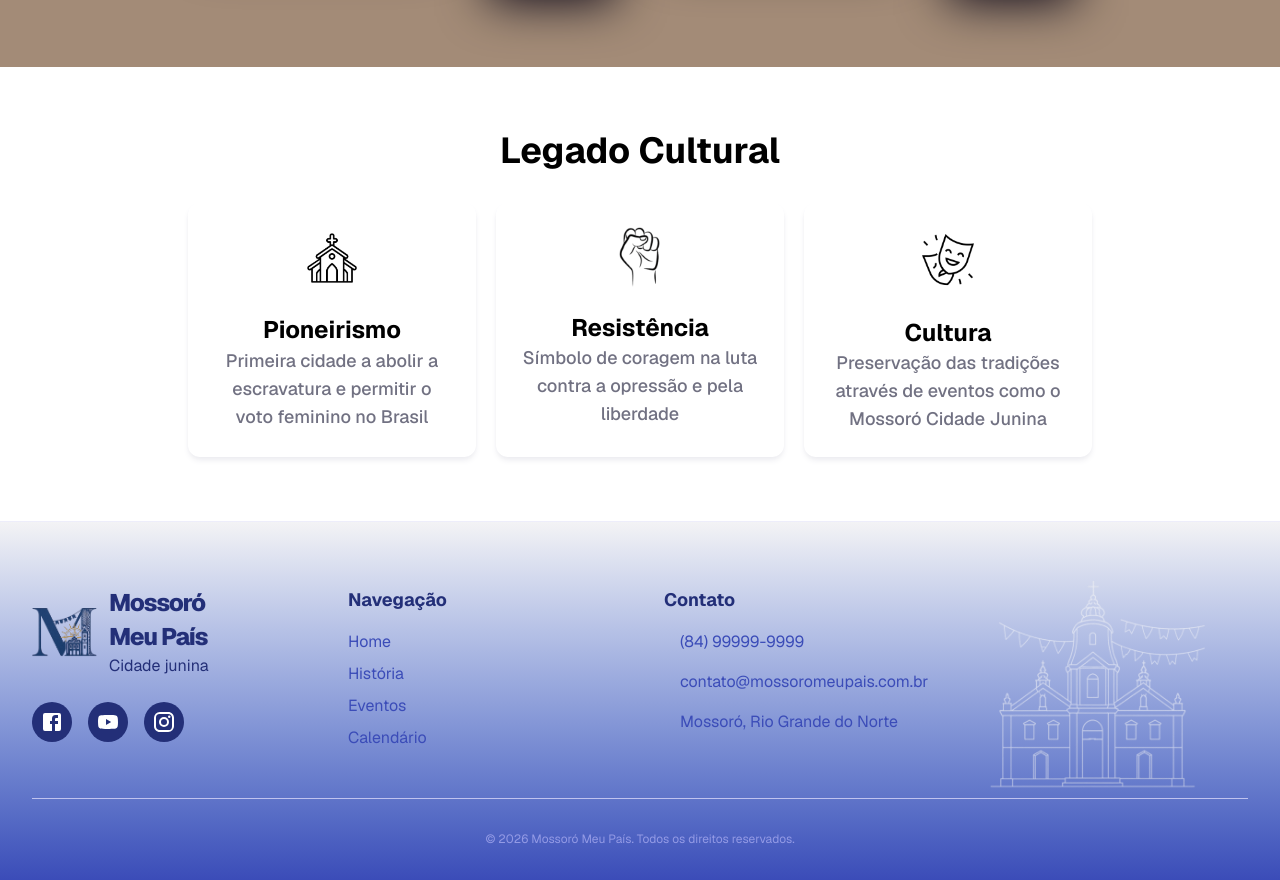
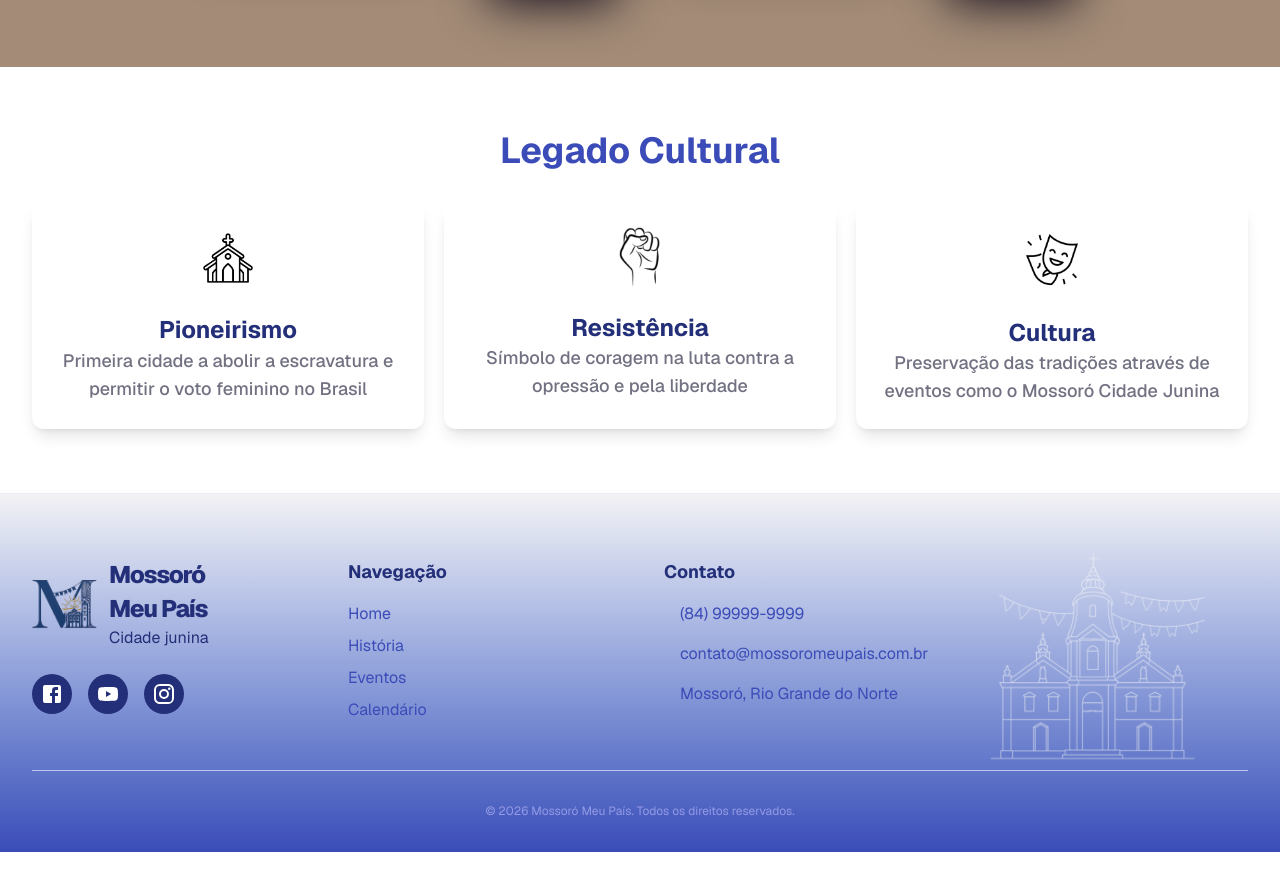
Before and after one commit to MarciaRejane/MossoroEventos, a Next.js app: page /history in a window 1280 px wide. Shown: the part 3340-4220 px from the top of the page. After the commit the page ends 4192 px from the top, so only its background shows below. Built offline with nearby package versions, Linux system fonts and the light colour scheme; some icons are missing.

Commit message:
refactor: reorganizado layout da seção legado cultural

```diff
--- a/src/features/history/components/Sections/culturalLegacy.tsx
+++ b/src/features/history/components/Sections/culturalLegacy.tsx
@@ -1,14 +1,14 @@
 import { Card, CardContent, CardDescription, CardTitle } from "@/src/components/ui/card"
 import Image from "next/image"
-import { CULTURAL_LEGARY_CARDS } from "@/src/features/history/data/culturalLegary";
+import { CULTURAL_LEGACY_CARDS } from "@/src/features/history/data/culturalLegacy";
 
 export function CulturalLegacySection() {
   return (
     <section className="flex flex-col items-center gap-8 py-16 px-8">
-      <h2 className="text-blue-main font-bold text-xl md:text-4xl">Legado Cultural</h2>
+      <h2 className="text-blue-5 font-bold text-xl md:text-4xl">Legado Cultural</h2>
       <div className="flex flex-col md:flex-row gap-5">
-        {CULTURAL_LEGARY_CARDS.map((item, index) => (
-          <Card key={index} className="flex flex-col items-center border-none shadow-md shadow-gray-2 hover:shadow-gray-4 w-2xs">
+        {CULTURAL_LEGACY_CARDS.map((item, index) => (
+          <Card key={index} className="flex flex-col items-center border-none transition-shadow duration-300 shadow-lg hover:shadow-gray-4 w-full md:[320px]">
             <Image
               src={item.imageUrl}
               alt={item.title}
@@ -16,7 +16,7 @@ export function CulturalLegacySection() {
               height={60}
             />
             <CardContent className="text-center">
-              <CardTitle className="font-bold text-xl text-blue-dark">{item.title}</CardTitle>
+              <CardTitle className="font-bold text-xl text-blue-6">{item.title}</CardTitle>
               <CardDescription className="font-medium text-lg text-gray-5">{item.description}</CardDescription>
             </CardContent>
           </Card>
--- a/src/features/history/data/culturalLegary.ts
+++ b/src/features/history/data/culturalLegacy.ts
@@ -1,6 +1,4 @@
-import TheaterComedyRoundedIcon from "@mui/icons-material/TheaterComedyRounded";
-
-export const CULTURAL_LEGARY_CARDS = [
+export const CULTURAL_LEGACY_CARDS = [
   {
     title: "Pioneirismo",
     imageUrl: "/assets/pioneiro-history.png",
```
